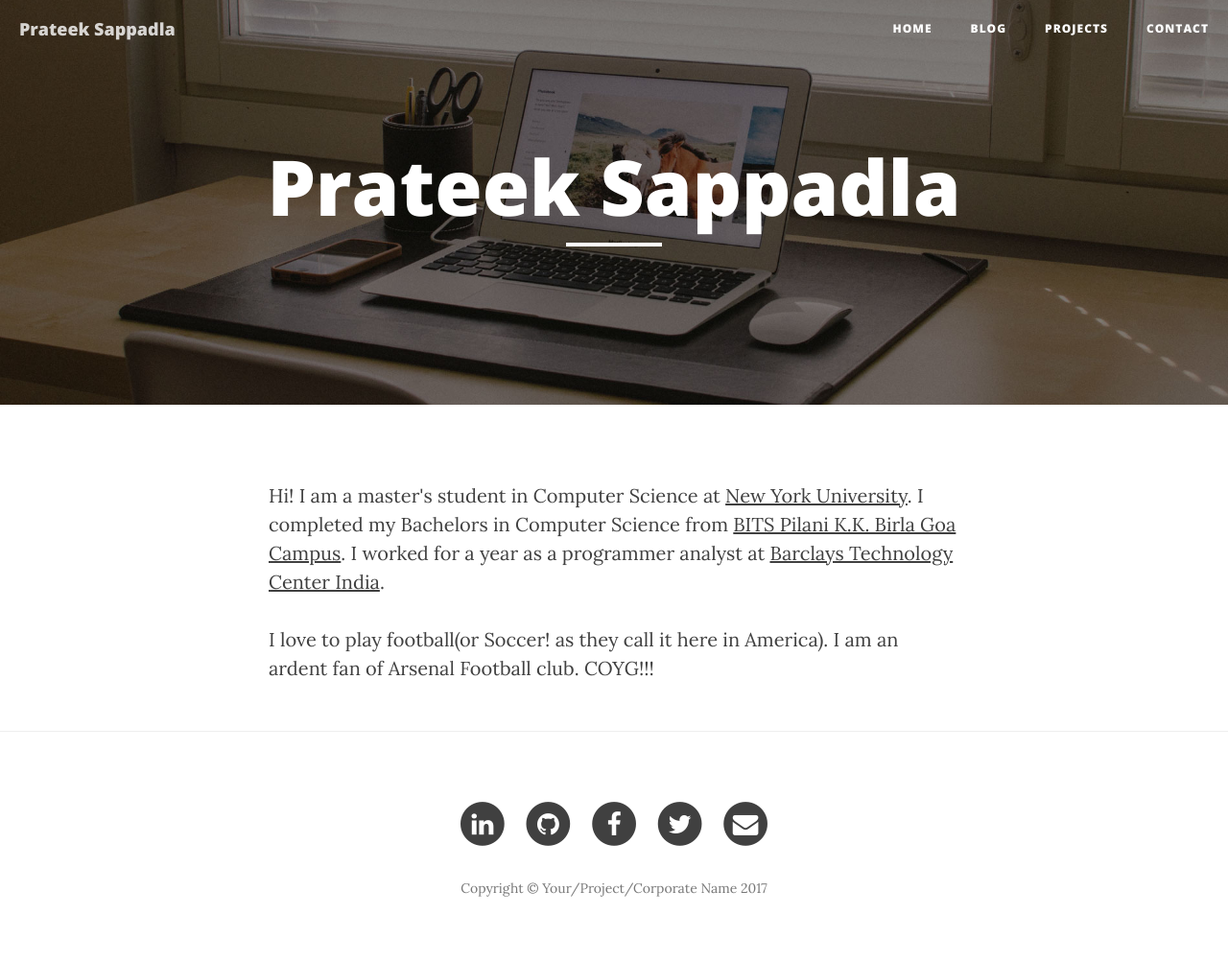
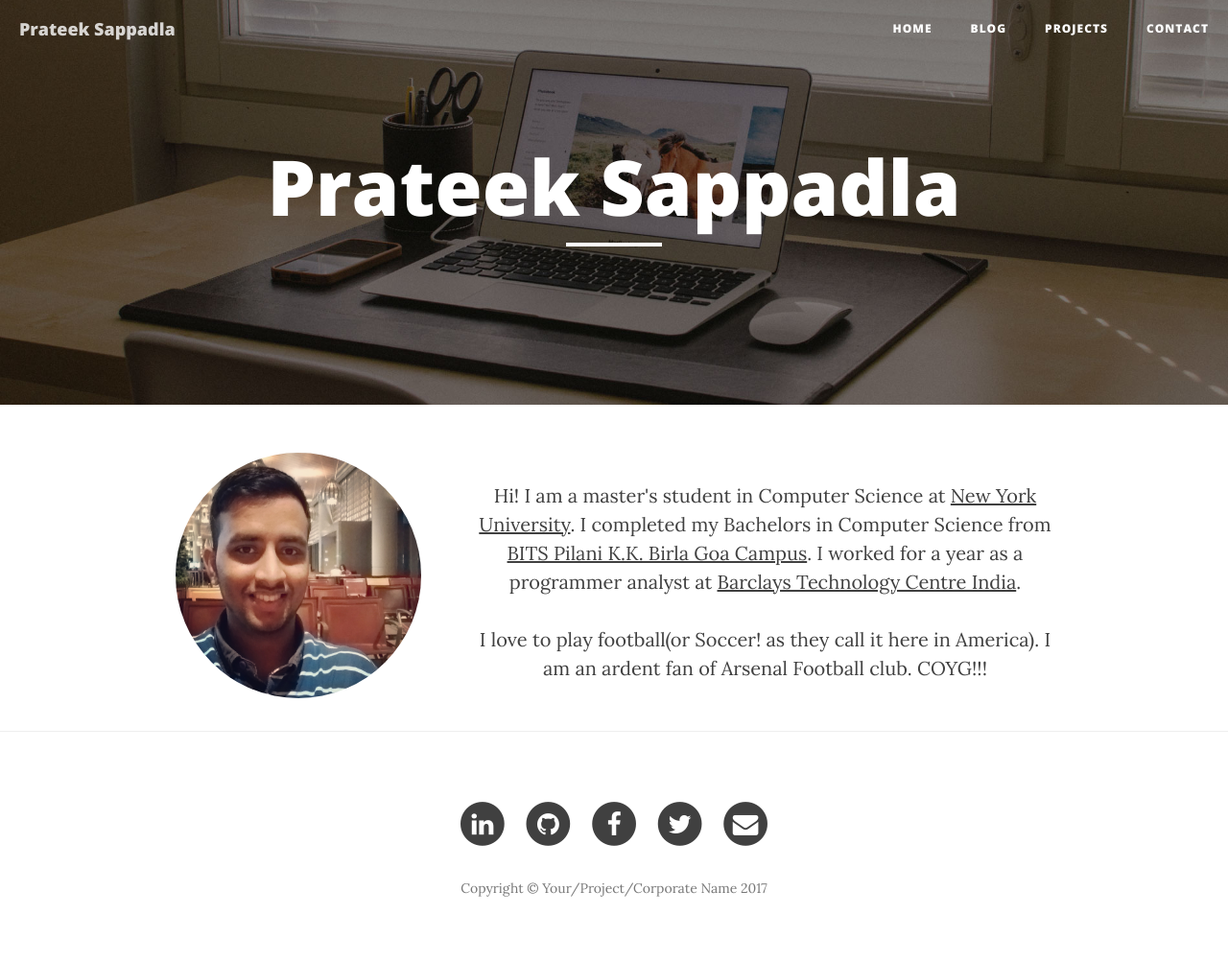
Before and after one commit to prateeksappadla/prateeksappadla.github.io, a Jekyll site: the page built from index.html, in a window 1280 px wide. Shown: the whole page at 96% size. Built offline with Jekyll 4.4.1, drawn with Linux system fonts in a browser that asks for light colours; nearby versions of some CDN libraries.

Commit message:
Added image to Home page

```diff
--- a/_layouts/page.html
+++ b/_layouts/page.html
@@ -20,7 +20,7 @@ layout: default
 <!-- Main Content -->
 <div class="container">
 	<div class="row">
-		<div class="col-lg-8 col-lg-offset-2 col-md-10 col-md-offset-1">
+		<div class="col-lg-10 col-lg-offset-1 col-md-10 col-md-offset-1">
 			{{ content }}
 		</div>
 	</div>
--- a/index.html
+++ b/index.html
@@ -2,10 +2,19 @@
 layout: page
 ---
 
-<div class="container-fluid">
-<p>Hi! I am a master's student in Computer Science at <a href="http://www.cs.nyu.edu/home/index.html">New York University</a>. I completed my Bachelors in Computer Science from <a href="http://www.bits-pilani.ac.in/goa/">BITS Pilani K.K. Birla Goa Campus</a>. I worked for a year as a programmer analyst at <a href="https://www.barclays.in/btci">Barclays Technology Center India</a>.
-</p>
+<div class="container-fluid ">
+	<div class="row">
+		<div class="col-md-4">
+			<img src="img/Prateek.jpg" class="img-circle" alt="Prateek" style="width:256px;height:256px;">
+		</div>
 
-<p> I love to play football(or Soccer! as they call it here in America). I am an ardent fan of Arsenal Football club. COYG!!!
-</p>
+		<div class="col-md-8 text-center">
+		<p>Hi! I am a master's student in Computer Science at <a href="http://www.cs.nyu.edu/home/index.html">New York University</a>. I completed my Bachelors in Computer Science from <a href="http://www.bits-pilani.ac.in/goa/">BITS Pilani K.K. Birla Goa Campus</a>. I worked for a year as a programmer analyst at <a href="https://www.barclays.in/btci">Barclays Technology Centre India</a>.
+		</p>
+
+		<p> I love to play football(or Soccer! as they call it here in America). I am an ardent fan of Arsenal Football club. COYG!!!
+		</p>
+
+		</div>
+	</div>
 </div>
```
Also changed, not shown: about.html (deleted, +0 -12 lines), projects.html (added, +7 -0 lines), img/Prateek.jpg (added).
